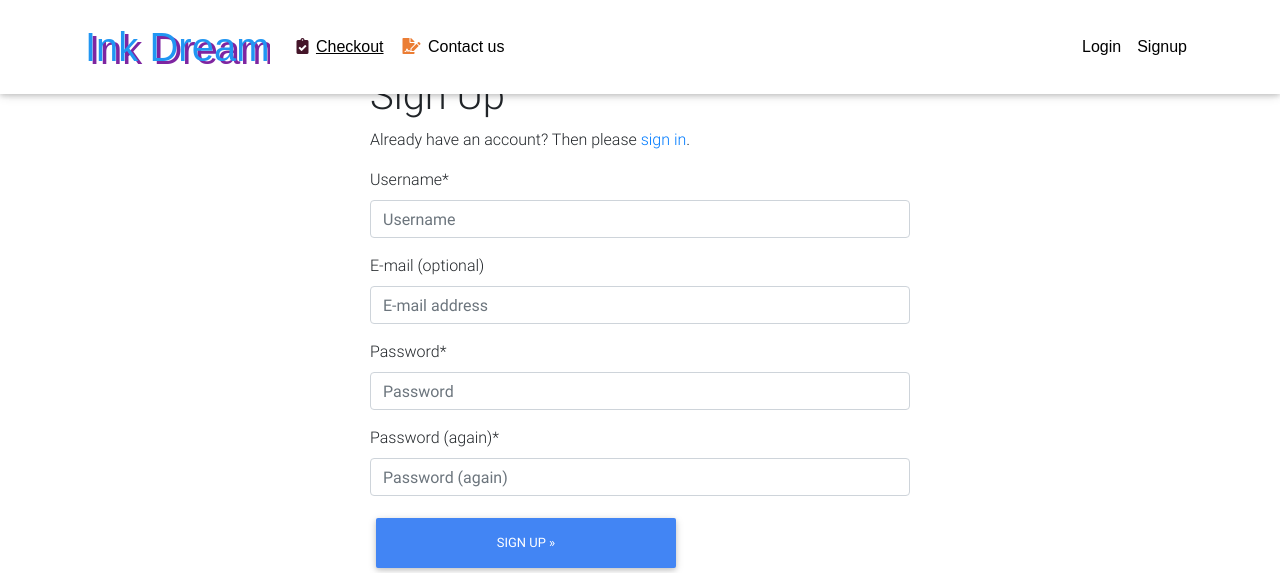
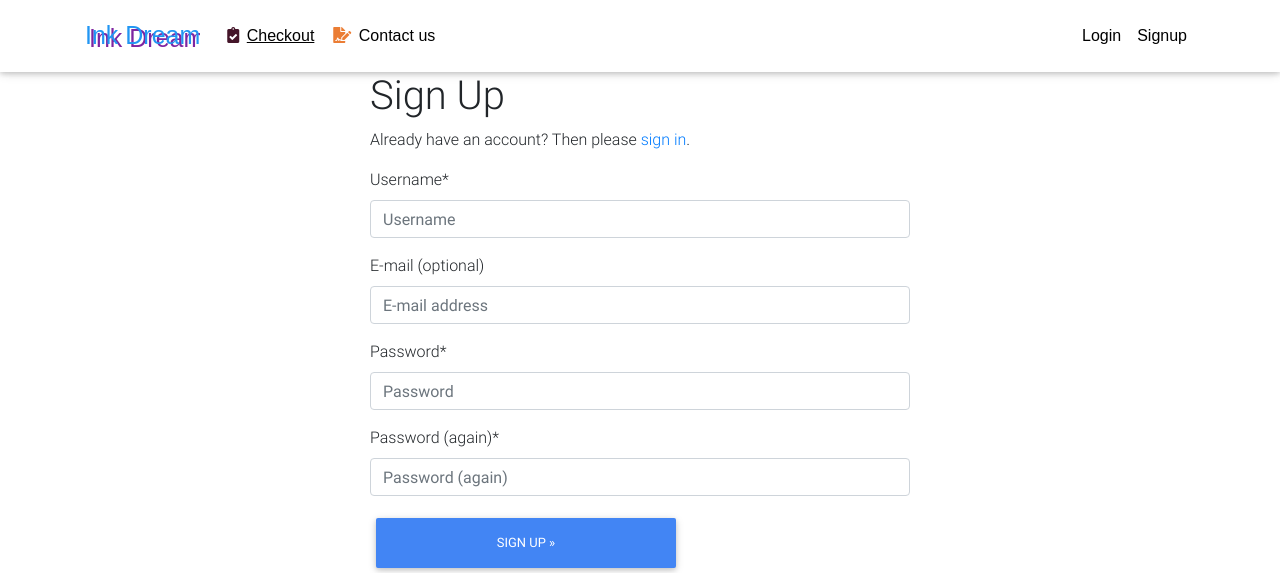
Before and after one commit to Rahmenordnung/ink_dreams, a Django app: page /accounts/signup/ in a window 1280 px wide. Shown: the top 573 px of the page. Run offline with Django 3.2, Linux system fonts and the light colour scheme; some libraries are stand-ins or nearby versions; some web fonts are replaced.

Commit message:
update Readme, travis

```diff
--- a/static/css/style.css
+++ b/static/css/style.css
@@ -25,7 +25,7 @@ body,
 }
 
 .blue-text {
-    font-size: 40px;
+    font-size: 25px;
     text-shadow: 4px 3px 0 rgb(126, 37, 161);
 }
 
```
Also changed, not shown: db.sqlite3.
